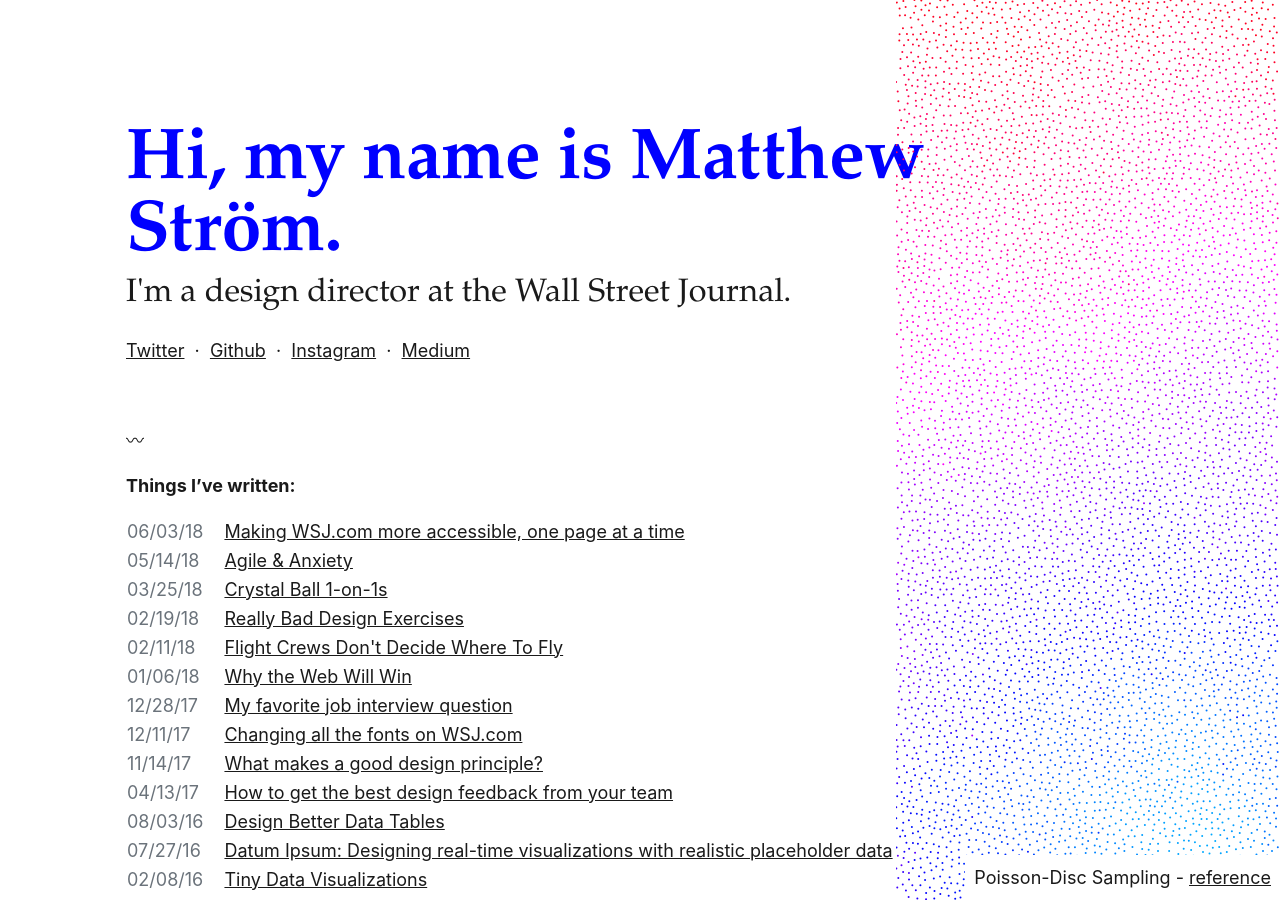
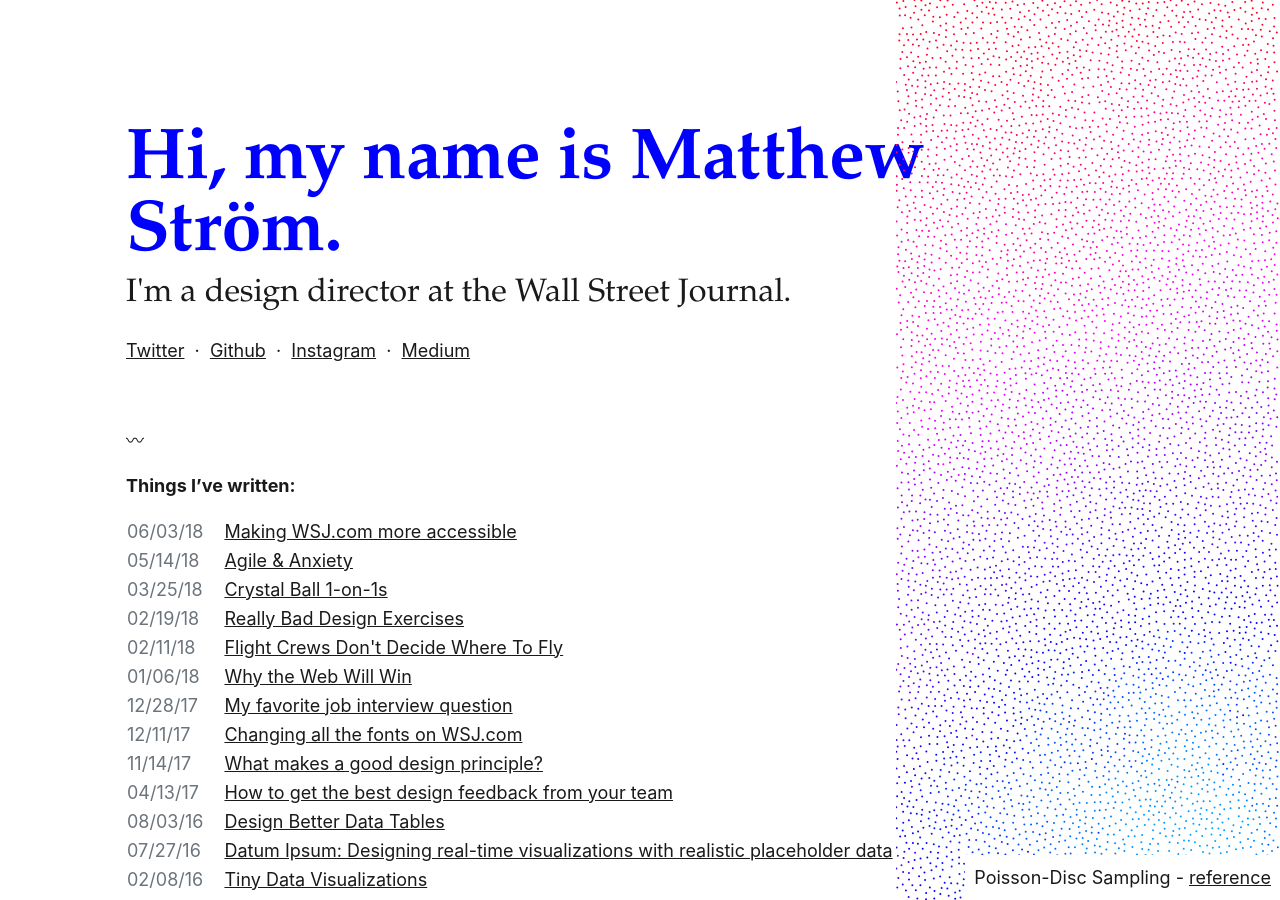
Before and after one commit to ilikescience/ilikescience.github.io, a Jekyll site: the page built from index.md, in a window 1280 px wide and 900 px high. Built offline with Jekyll 4.4.1, drawn with Linux system fonts in a browser that asks for light colours; some web fonts are replaced; our own code applies the rules of GitHub Pages for plain Markdown files.

Commit message:
title update

```diff
--- a/_posts/2018-06-03-wsj-accessibility.markdown
+++ b/_posts/2018-06-03-wsj-accessibility.markdown
@@ -1,9 +1,9 @@
 ---
-title:  Making WSJ.com more accessible, one page at a time
+title:  Making WSJ.com more accessible
 categories: writing
 og:
   title: Making WSJ.com more accessible
-  description: How we're advocating for more accessible products
+  description: How we're building and advocating for more accessible products
   image: /images/accessibility-2.jpg
   image_width: 1400
   image_height: 933
```
Also changed, not shown: other parts of _posts/2018-06-03-wsj-accessibility.markdown (+1 -1 lines).
